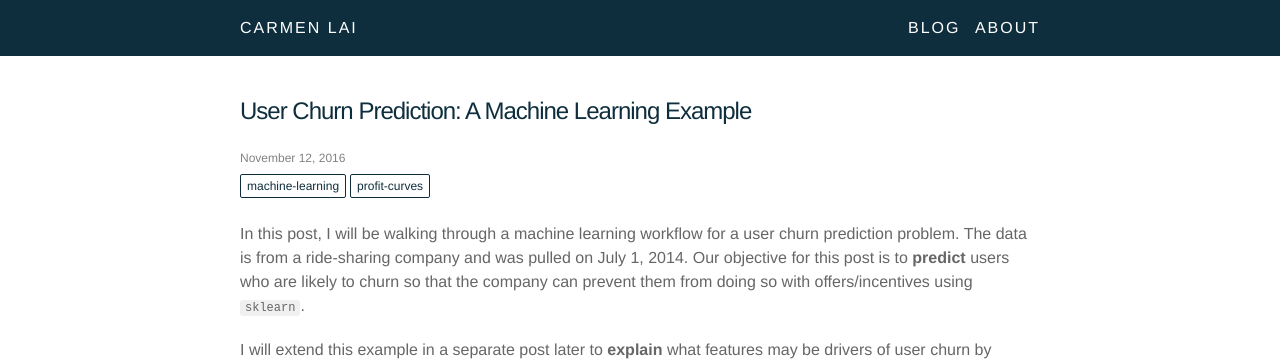
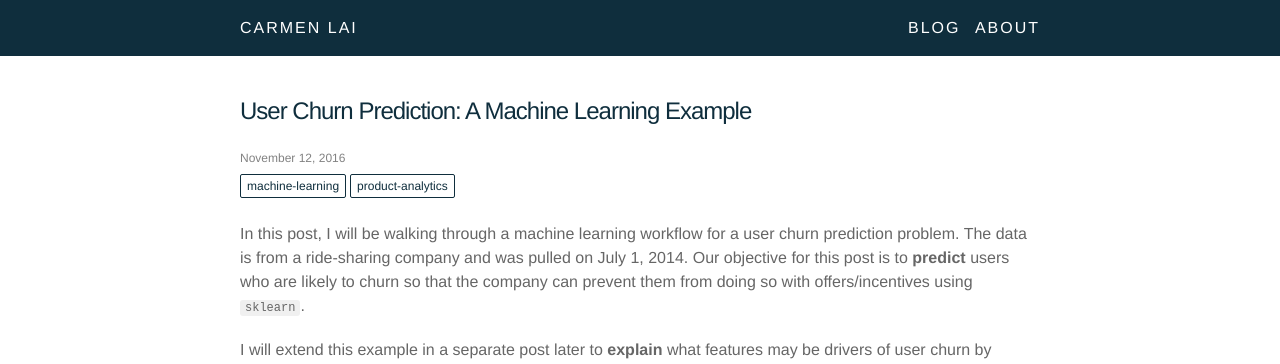
Before and after one commit to ocarmieo/ocarmieo.github.io, a Jekyll site: the page built from _posts/2016-11-12-user-churn-prediction-a-machine-learning-workflow.markdown, in a window 1280 px wide. Shown: the top 364 px of the page. Built offline with Jekyll 4.4.1, drawn with Linux system fonts in a browser that asks for light colours; nearby versions of some CDN libraries; comment, search, counter and statistics services are not loaded.

Commit message:
add container, change churn post tag

```diff
--- a/_posts/2016-11-12-user-churn-prediction-a-machine-learning-workflow.markdown
+++ b/_posts/2016-11-12-user-churn-prediction-a-machine-learning-workflow.markdown
@@ -2,7 +2,7 @@
 title: 'User Churn Prediction: A Machine Learning Example'
 layout: post
 date: 2016-11-12 20:39:57
-tags: [machine-learning, profit-curves]
+tags: [machine-learning, product-analytics]
 image: /img/churn_ml/output_82_0thumb.png
 ---
 
--- a/_sass/_layout.scss
+++ b/_sass/_layout.scss
@@ -235,7 +235,6 @@
         $font-size: $small-font-size;
         font-size: $font-size;
         line-height: $font-size * 1.2;
-        flex: 0 0 fit-content;
         background-color: transparent;
         color: $blue;
         border: 1px solid $blue;
@@ -482,3 +481,16 @@
 .bio-hr {
     margin: $vertical-spacing-unit 0;
 }
+
+article {
+    .center {
+        margin: $vertical-spacing-unit auto;
+    }
+
+    .image-container {
+        max-width: 65%;
+        @include media-query($on-palm) {
+            max-width: 100%;
+        }
+    }
+}
```
